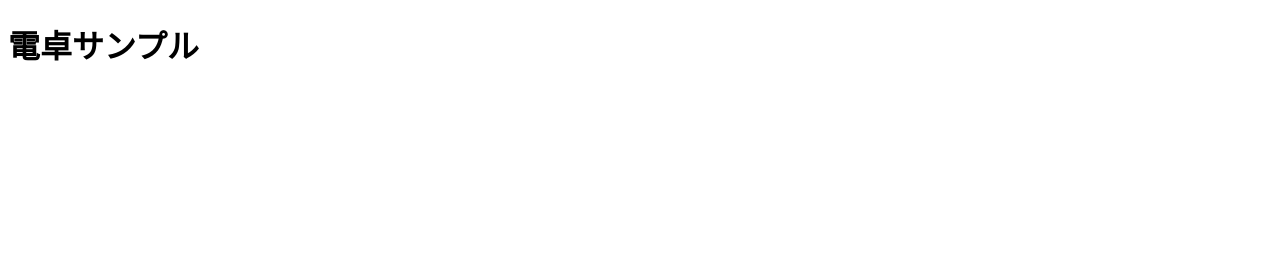
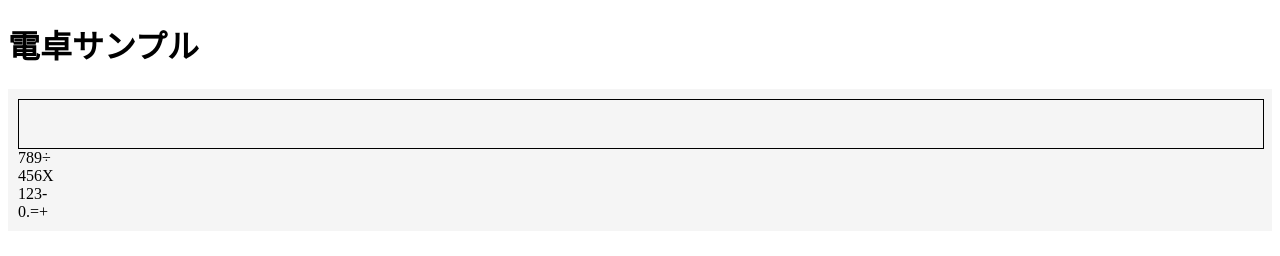
Before and after one commit to Keisuke-Takagi/FirstCalculator, a plain HTML site: page index.html in a window 1280 px wide. Drawn offline with Linux system fonts and the light colour scheme.

Commit message:
(add) 電卓基本的なHTMLと最低限のcss を追加した

```diff
--- a/index.html
+++ b/index.html
@@ -4,9 +4,43 @@
     <meta charset="UTF-8">
     <meta http-equiv="X-UA-Compatible" content="IE=edge">
     <meta name="viewport" content="width=device-width, initial-scale=1.0">
+    <link rel="stylesheet" href="style.css">
     <title>電卓サンプル プロジェクト</title>
 </head>
 <body>
     <h1>電卓サンプル</h1>
+    <div class="container">
+        <div class="calculator">
+            <div class="calculator-display">
+                <!-- ここに計算結果を表示 -->
+            </div>
+            <div class="calculator-keyboards">
+                <div class="row">
+                    <div class="calculat-rbutton">7</div>
+                    <div class="calculat-rbutton">8</div>
+                    <div class="calculat-rbutton">9</div>
+                    <div class="calculat-rbutton">÷</div>
+                </div>
+                <div class="row">
+                    <div class="calculat-rbutton">4</div>
+                    <div class="calculat-rbutton">5</div>
+                    <div class="calculat-rbutton">6</div>
+                    <div class="calculat-rbutton">X</div>
+                </div>
+                <div class="row">
+                    <div class="calculat-rbutton">1</div>
+                    <div class="calculat-rbutton">2</div>
+                    <div class="calculat-rbutton">3</div>
+                    <div class="calculat-rbutton">-</div>
+                </div>
+                <div class="row">
+                    <div class="calculat-rbutton">0</div>
+                    <div class="calculat-rbutton">.</div>
+                    <div class="calculat-rbutton">=</div>
+                    <div class="calculat-rbutton">+</div>
+                </div>
+            </div>
+        </div>
+    </div>
 </body>
 </html>
--- /dev/null
+++ b/style.css
@@ -0,0 +1,18 @@
+.container {
+    padding: 10px;
+    height: 80%;
+    width: 100%;
+    background: whitesmoke;
+    box-sizing: border-box;
+}
+
+
+.calculator-display {
+    border: 1px solid black;
+    min-height: 3rem;
+    width: 100%;
+}
+
+.row {
+    display: flex;
+}
```
